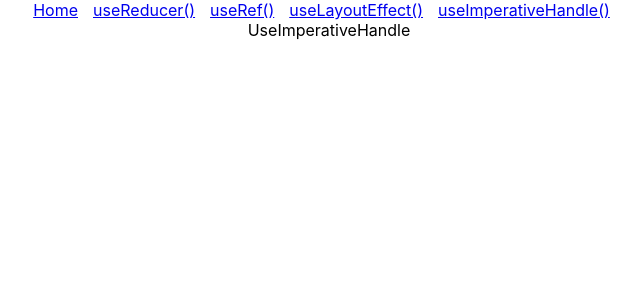
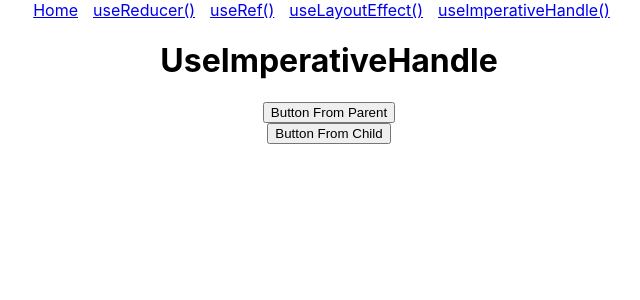
Before and after one commit to HristoYonkov/React-Exercises, a React (Create React App) app in the folder client/: page /useImperativeHandle in a window 1280 px wide. Shown: the top 300 px of the page, without its empty margins (311-951 px from the left). Built offline with nearby package versions, Linux system fonts and the light colour scheme.

Commit message:
Update UseImperativeHandle.js

```diff
--- a/client/src/containers/UseImperativeHandle/UseImperativeHandle.js
+++ b/client/src/containers/UseImperativeHandle/UseImperativeHandle.js
@@ -1,9 +1,22 @@
-import React from 'react'
+import React, { useRef } from 'react'
+import Button from '../../components/Button/Button';
 
 const UseImperativeHandle = () => {
-  return (
-    <div>UseImperativeHandle</div>
-  )
+    const buttonRef = useRef(null);
+
+    return (
+        <div className='main'>
+            <h1>UseImperativeHandle</h1>
+            <button
+                onClick={() => {
+                    buttonRef.current.alterToggle();
+                }}
+            >
+                Button From Parent
+            </button>
+            <Button ref={buttonRef} />
+        </div>
+    )
 }
 
 export default UseImperativeHandle
```
